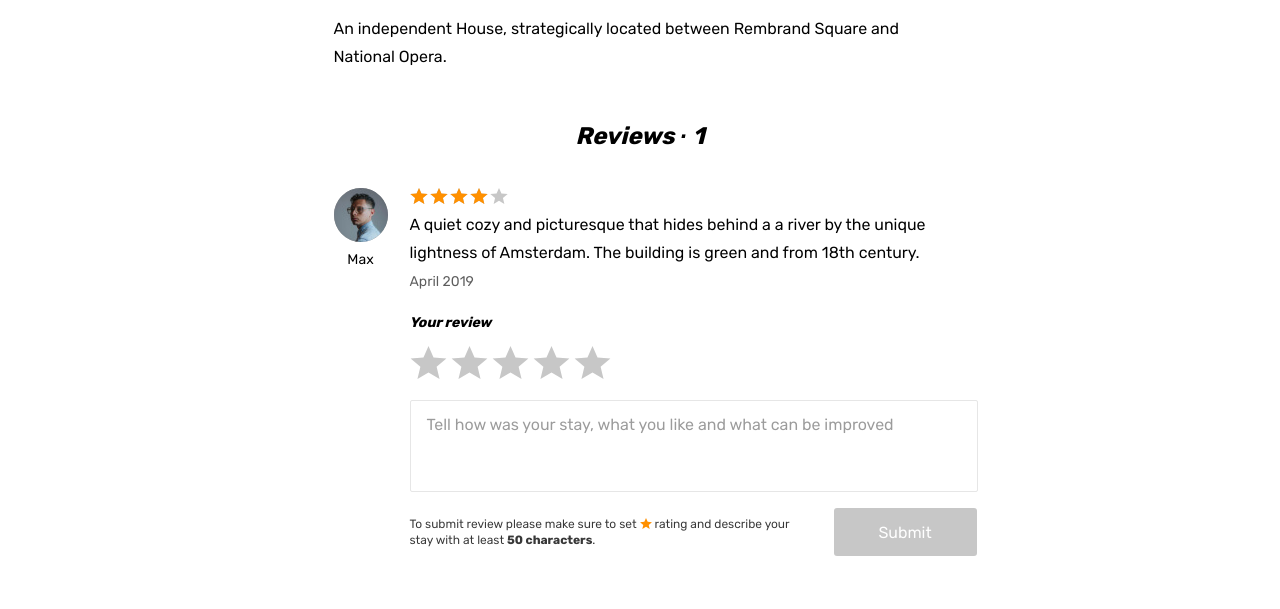
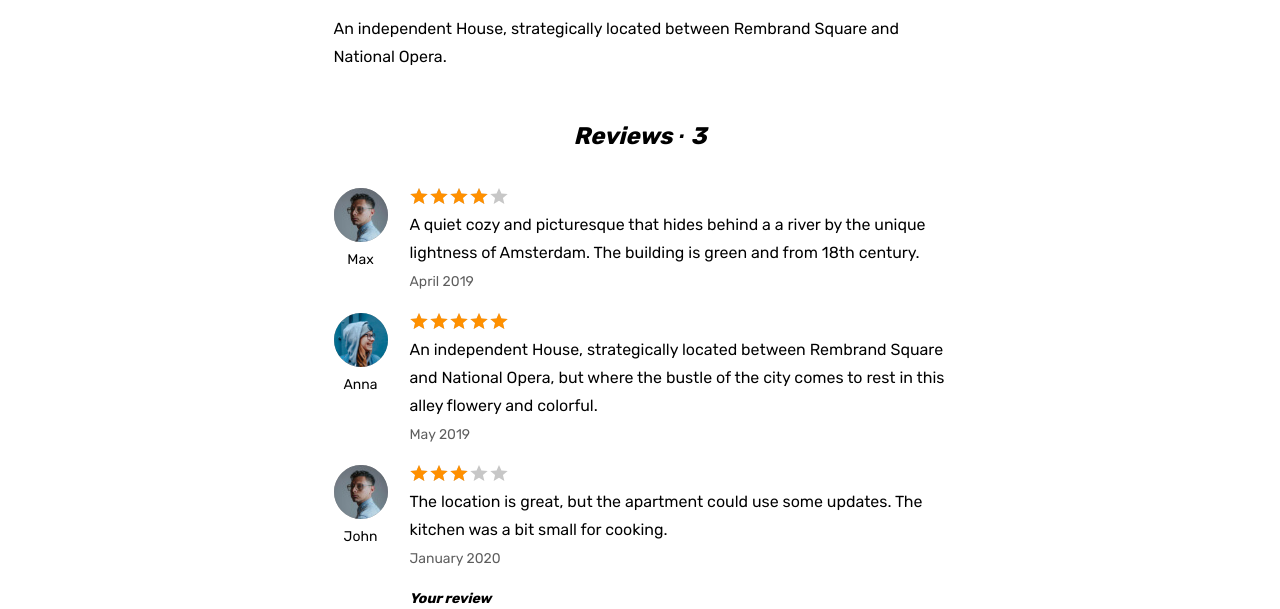
Before and after one commit to htmlacademy-univer-javascript-3/2671925-six-cities-6, a React (Vite) app: page /offer/2 in a window 1280 px wide. Shown: the part 880-1489 px from the top of the page. Built offline with nearby package versions, Linux system fonts and the light colour scheme.

Commit message:
FEAT: add support reviews

```diff
--- a/src/components/App.tsx
+++ b/src/components/App.tsx
@@ -1,6 +1,6 @@
 import React from 'react';
 import { BrowserRouter, Routes, Route } from 'react-router-dom';
-import { Offer } from '../types';
+import { Offer, Review } from '../types';
 import MainPage from './main-page';
 import LoginPage from './login-page';
 import FavoritesPage from './favorites-page';
@@ -10,9 +10,10 @@ import PrivateRoute from './private-route';
 
 interface AppProps {
   offers: Offer[];
+  reviews: Review[];
 }
 
-const App: React.FC<AppProps> = ({ offers }) => {
+const App: React.FC<AppProps> = ({ offers, reviews }) => {
   const favoriteOffers = offers.filter((offer) => offer.isFavorite);
 
   return (
@@ -28,7 +29,7 @@ const App: React.FC<AppProps> = ({ offers }) => {
             </PrivateRoute>
           }
         />
-        <Route path="/offer/:id" element={<OfferPage offers={offers} />} />
+        <Route path="/offer/:id" element={<OfferPage offers={offers} reviews={reviews} />} />
         <Route path="*" element={<NotFoundPage />} />
       </Routes>
     </BrowserRouter>
--- a/src/components/offer-page/OfferPage.tsx
+++ b/src/components/offer-page/OfferPage.tsx
@@ -1,14 +1,26 @@
 import React from 'react';
 import { Link, useParams } from 'react-router-dom';
-import { Offer } from '../../types';
+import { Offer, Review } from '../../types';
 import ReviewForm from '../review-form';
+import ReviewsList from '../reviews-list';
 import PlaceCard from '../place-card';
+import Map from '../map';
 
 interface OfferPageProps {
   offers: Offer[];
+  reviews: Review[];
 }
 
-const OfferPage: React.FC<OfferPageProps> = ({ offers }) => {
+const AMSTERDAM_CITY = {
+  name: 'Amsterdam',
+  location: {
+    latitude: 52.3909553943508,
+    longitude: 4.85309666406198,
+    zoom: 13,
+  },
+};
+
+const OfferPage: React.FC<OfferPageProps> = ({ offers, reviews }) => {
   const { id } = useParams<{ id: string }>();
   const offer = offers.find((o) => o.id === id);
   const nearbyOffers = offers.filter((o) => o.id !== id).slice(0, 3);
@@ -131,36 +143,14 @@ const OfferPage: React.FC<OfferPageProps> = ({ offers }) => {
                 </div>
               </div>
               <section className="offer__reviews reviews">
-                <h2 className="reviews__title">Reviews &middot; <span className="reviews__amount">1</span></h2>
-                <ul className="reviews__list">
-                  <li className="reviews__item">
-                    <div className="reviews__user user">
-                      <div className="reviews__avatar-wrapper user__avatar-wrapper">
-                        <img className="reviews__avatar user__avatar" src="img/avatar-max.jpg" width="54" height="54" alt="Reviews avatar" />
-                      </div>
-                      <span className="reviews__user-name">
-                      Max
-                      </span>
-                    </div>
-                    <div className="reviews__info">
-                      <div className="reviews__rating rating">
-                        <div className="reviews__stars rating__stars">
-                          <span style={{width: '80%'}}></span>
-                          <span className="visually-hidden">Rating</span>
-                        </div>
-                      </div>
-                      <p className="reviews__text">
-                      A quiet cozy and picturesque that hides behind a a river by the unique lightness of Amsterdam. The building is green and from 18th century.
-                      </p>
-                      <time className="reviews__time" dateTime="2019-04-24">April 2019</time>
-                    </div>
-                  </li>
-                </ul>
+                <ReviewsList reviews={reviews} />
                 <ReviewForm />
               </section>
             </div>
           </div>
-          <section className="offer__map map"></section>
+          <section className="offer__map map">
+            <Map offers={nearbyOffers} city={AMSTERDAM_CITY} />
+          </section>
         </section>
         <div className="container">
           <section className="near-places places">
--- /dev/null
+++ b/src/components/review/Review.tsx
@@ -0,0 +1,42 @@
+import React from 'react';
+import { Review as ReviewType } from '../../types';
+
+interface ReviewProps {
+  review: ReviewType;
+}
+
+const Review: React.FC<ReviewProps> = ({ review }) => {
+  const { user, rating, comment, date } = review;
+
+  const formatDate = (dateString: string) => {
+    const dateObj = new Date(dateString);
+    return dateObj.toLocaleDateString('en-US', { month: 'long', year: 'numeric' });
+  };
+
+  return (
+    <li className="reviews__item">
+      <div className="reviews__user user">
+        <div className="reviews__avatar-wrapper user__avatar-wrapper">
+          <img className="reviews__avatar user__avatar" src={user.avatarUrl} width="54" height="54" alt="Reviews avatar" />
+        </div>
+        <span className="reviews__user-name">
+          {user.name}
+        </span>
+      </div>
+      <div className="reviews__info">
+        <div className="reviews__rating rating">
+          <div className="reviews__stars rating__stars">
+            <span style={{width: `${rating * 20}%`}}></span>
+            <span className="visually-hidden">Rating</span>
+          </div>
+        </div>
+        <p className="reviews__text">
+          {comment}
+        </p>
+        <time className="reviews__time" dateTime={date}>{formatDate(date)}</time>
+      </div>
+    </li>
+  );
+};
+
+export default Review;
--- /dev/null
+++ b/src/components/review/index.ts
@@ -0,0 +1 @@
+export { default } from './Review';
--- /dev/null
+++ b/src/components/reviews-list/ReviewsList.tsx
@@ -0,0 +1,20 @@
+import React from 'react';
+import { Review as ReviewType } from '../../types';
+import Review from '../review';
+
+interface ReviewsListProps {
+  reviews: ReviewType[];
+}
+
+const ReviewsList: React.FC<ReviewsListProps> = ({ reviews }) => (
+  <>
+    <h2 className="reviews__title">Reviews &middot; <span className="reviews__amount">{reviews.length}</span></h2>
+    <ul className="reviews__list">
+      {reviews.map((review) => (
+        <Review key={review.id} review={review} />
+      ))}
+    </ul>
+  </>
+);
+
+export default ReviewsList;
--- /dev/null
+++ b/src/components/reviews-list/index.ts
@@ -0,0 +1 @@
+export { default } from './ReviewsList';
--- a/src/index.tsx
+++ b/src/index.tsx
@@ -2,6 +2,7 @@ import React from 'react';
 import ReactDOM from 'react-dom/client';
 import App from './components/App';
 import { offers } from './mocks/offers';
+import { reviews } from './mocks/reviews';
 
 const root = ReactDOM.createRoot(
   document.getElementById('root') as HTMLElement
@@ -9,6 +10,6 @@ const root = ReactDOM.createRoot(
 
 root.render(
   <React.StrictMode>
-    <App offers={offers} />
+    <App offers={offers} reviews={reviews} />
   </React.StrictMode>
 );
--- /dev/null
+++ b/src/mocks/reviews.ts
@@ -0,0 +1,34 @@
+import { Review } from '../types';
+
+export const reviews: Review[] = [
+  {
+    id: '1',
+    user: {
+      name: 'Max',
+      avatarUrl: 'img/avatar-max.jpg',
+    },
+    rating: 4,
+    comment: 'A quiet cozy and picturesque that hides behind a a river by the unique lightness of Amsterdam. The building is green and from 18th century.',
+    date: '2019-04-24',
+  },
+  {
+    id: '2',
+    user: {
+      name: 'Anna',
+      avatarUrl: 'img/avatar-angelina.jpg',
+    },
+    rating: 5,
+    comment: 'An independent House, strategically located between Rembrand Square and National Opera, but where the bustle of the city comes to rest in this alley flowery and colorful.',
+    date: '2019-05-15',
+  },
+  {
+    id: '3',
+    user: {
+      name: 'John',
+      avatarUrl: 'img/avatar-max.jpg',
+    },
+    rating: 3,
+    comment: 'The location is great, but the apartment could use some updates. The kitchen was a bit small for cooking.',
+    date: '2020-01-10',
+  },
+];
--- a/src/types/index.ts
+++ b/src/types/index.ts
@@ -1 +1 @@
-export type { Offer, Location } from './offer';
+export type { Offer, Location, Review } from './offer';
```
Also changed, not shown: src/types/offer.ts (+11 -0 lines).
